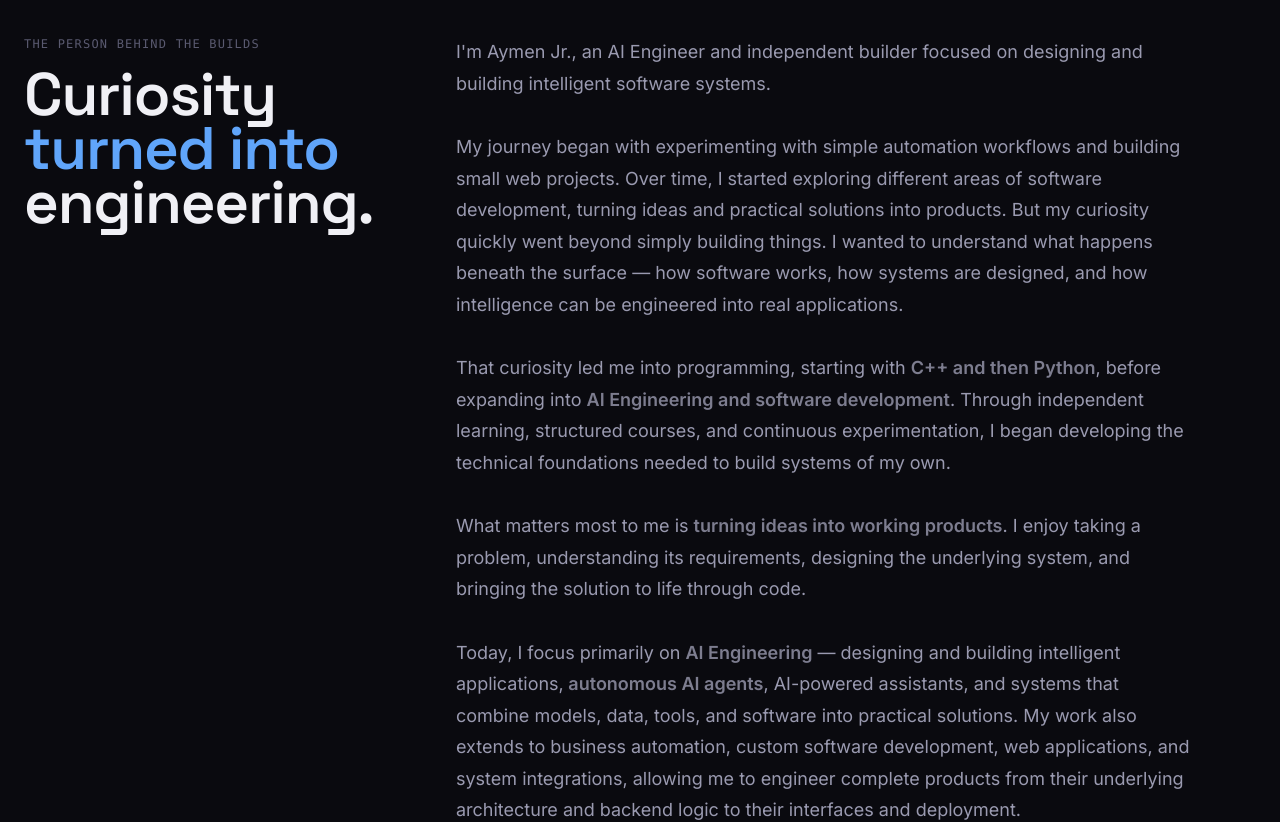
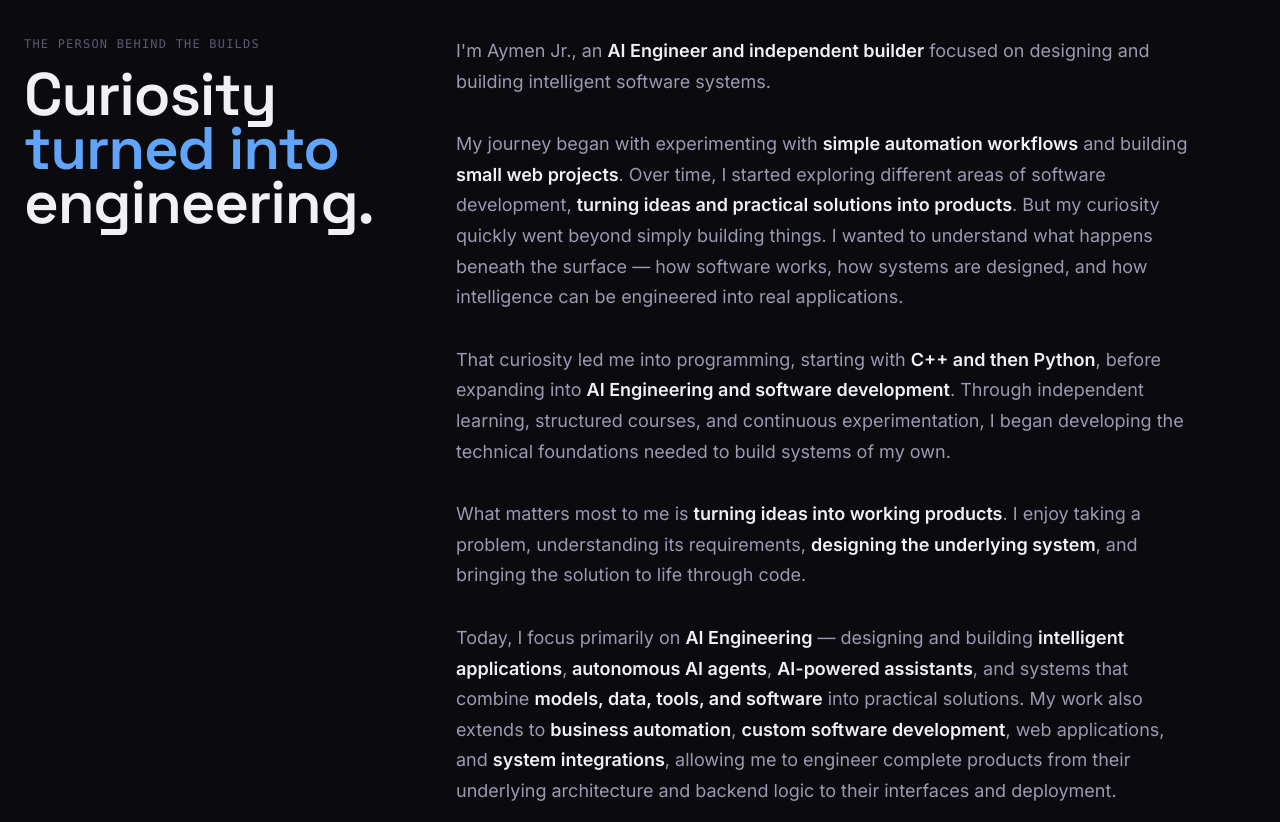
Before and after one commit to aymenfoot/aymenjr-portfolio, a Next.js app: page / in a window 1280 px wide. Shown: the part 860-1682 px from the top of the page. Built offline with nearby package versions, Linux system fonts and the light colour scheme.

Commit message:
Apply emphasis to all 17 specified phrases: ivory color (lighter) with semibold weight

```diff
--- a/src/components/About.tsx
+++ b/src/components/About.tsx
@@ -13,41 +13,41 @@ export default function About() {
           </h2>
         </div>
         <div className="lg:col-span-8">
-          <div className="max-w-prose space-y-8 text-[var(--text-muted)] leading-[1.75] text-base md:text-lg">
+          <div className="max-w-prose space-y-8 text-[var(--text-muted)] leading-[1.7] text-base md:text-lg">
             <p>
-              I&apos;m Aymen Jr., an AI Engineer and independent builder focused on designing and building
+              I&apos;m Aymen Jr., an <span className="font-semibold text-[var(--text)]">AI Engineer and independent builder</span> focused on designing and building
               intelligent software systems.
             </p>
             <p>
-              My journey began with experimenting with simple automation workflows and building small web
-              projects. Over time, I started exploring different areas of software development, turning
-              ideas and practical solutions into products. But my curiosity quickly went beyond simply
+              My journey began with experimenting with <span className="font-semibold text-[var(--text)]">simple automation workflows</span> and building <span className="font-semibold text-[var(--text)]">small web
+              projects</span>. Over time, I started exploring different areas of software development, <span className="font-semibold text-[var(--text)]">turning
+              ideas and practical solutions into products</span>. But my curiosity quickly went beyond simply
               building things. I wanted to understand what happens beneath the surface — how software
               works, how systems are designed, and how intelligence can be engineered into real
               applications.
             </p>
             <p>
-              That curiosity led me into programming, starting with <span className="font-semibold opacity-80">C++ and then Python</span>, before expanding
-              into <span className="font-semibold opacity-80">AI Engineering and software development</span>. Through independent learning, structured
+              That curiosity led me into programming, starting with <span className="font-semibold text-[var(--text)]">C++ and then Python</span>, before expanding
+              into <span className="font-semibold text-[var(--text)]">AI Engineering and software development</span>. Through independent learning, structured
               courses, and continuous experimentation, I began developing the technical foundations needed
               to build systems of my own.
             </p>
             <p>
-              What matters most to me is <span className="font-semibold opacity-80">turning ideas into working products</span>. I enjoy taking a problem,
-              understanding its requirements, designing the underlying system, and bringing the solution to
+              What matters most to me is <span className="font-semibold text-[var(--text)]">turning ideas into working products</span>. I enjoy taking a problem,
+              understanding its requirements, <span className="font-semibold text-[var(--text)]">designing the underlying system</span>, and bringing the solution to
               life through code.
             </p>
             <p>
-              Today, I focus primarily on <span className="font-semibold opacity-80">AI Engineering</span> — designing and building intelligent applications,
-              <span className="font-semibold opacity-80"> autonomous AI agents</span>, AI-powered assistants, and systems that combine models, data, tools, and
-              software into practical solutions. My work also extends to business automation, custom
-              software development, web applications, and system integrations, allowing me to engineer
+              Today, I focus primarily on <span className="font-semibold text-[var(--text)]">AI Engineering</span> — designing and building <span className="font-semibold text-[var(--text)]">intelligent applications</span>,
+              <span className="font-semibold text-[var(--text)]"> autonomous AI agents</span>, <span className="font-semibold text-[var(--text)]">AI-powered assistants</span>, and systems that combine <span className="font-semibold text-[var(--text)]">models, data, tools, and
+              software</span> into practical solutions. My work also extends to <span className="font-semibold text-[var(--text)]">business automation</span>, <span className="font-semibold text-[var(--text)]">custom
+              software development</span>, web applications, and <span className="font-semibold text-[var(--text)]">system integrations</span>, allowing me to engineer
               complete products from their underlying architecture and backend logic to their interfaces
               and deployment.
             </p>
             <p>
               I believe great engineering is not simply about making something work. It&apos;s about building
-              something <span className="font-semibold opacity-80">useful, reliable, and thoughtfully designed</span>.
+              something <span className="font-semibold text-[var(--text)]">useful, reliable, and thoughtfully designed</span>.
             </p>
           </div>
         </div>
```
